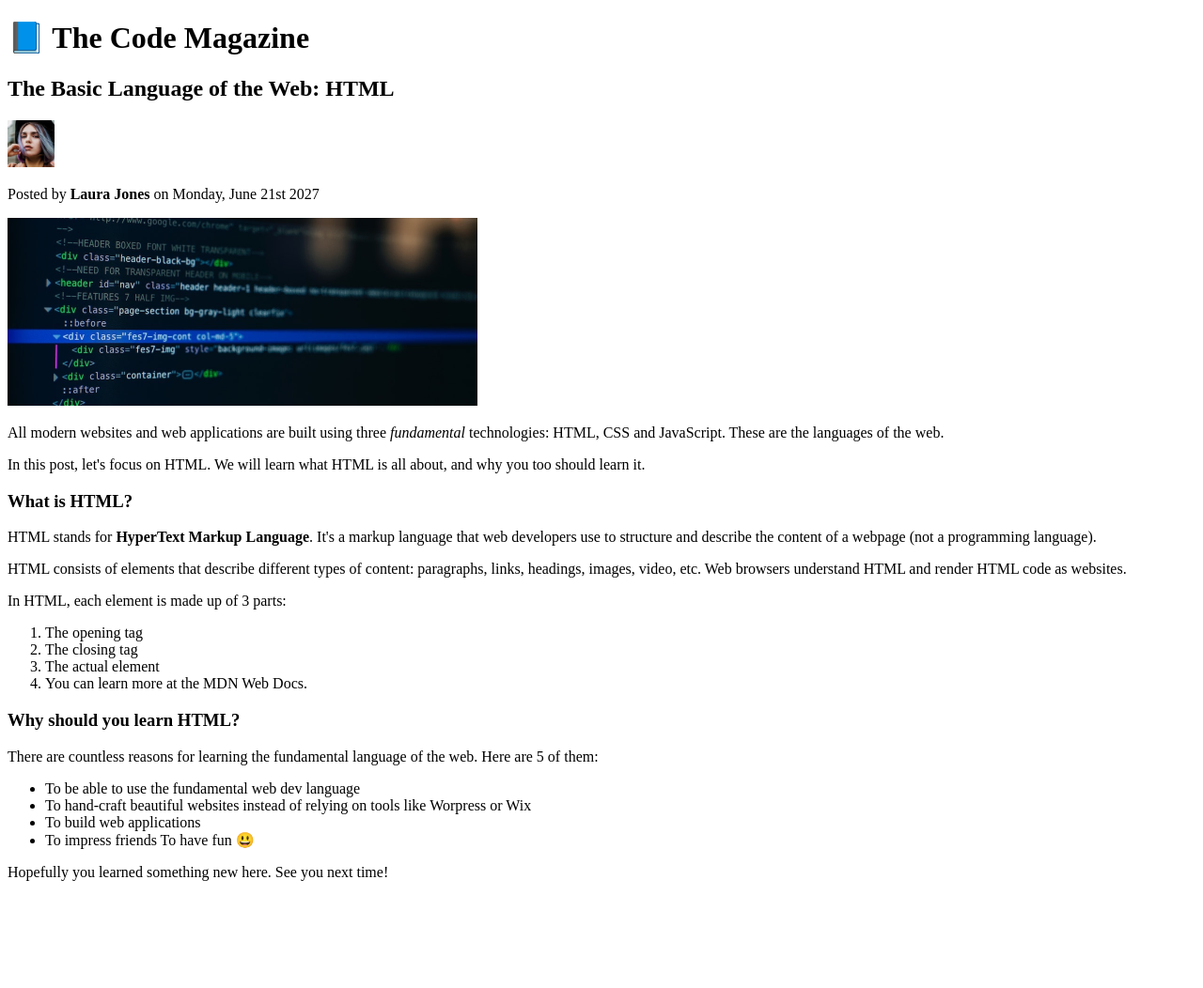
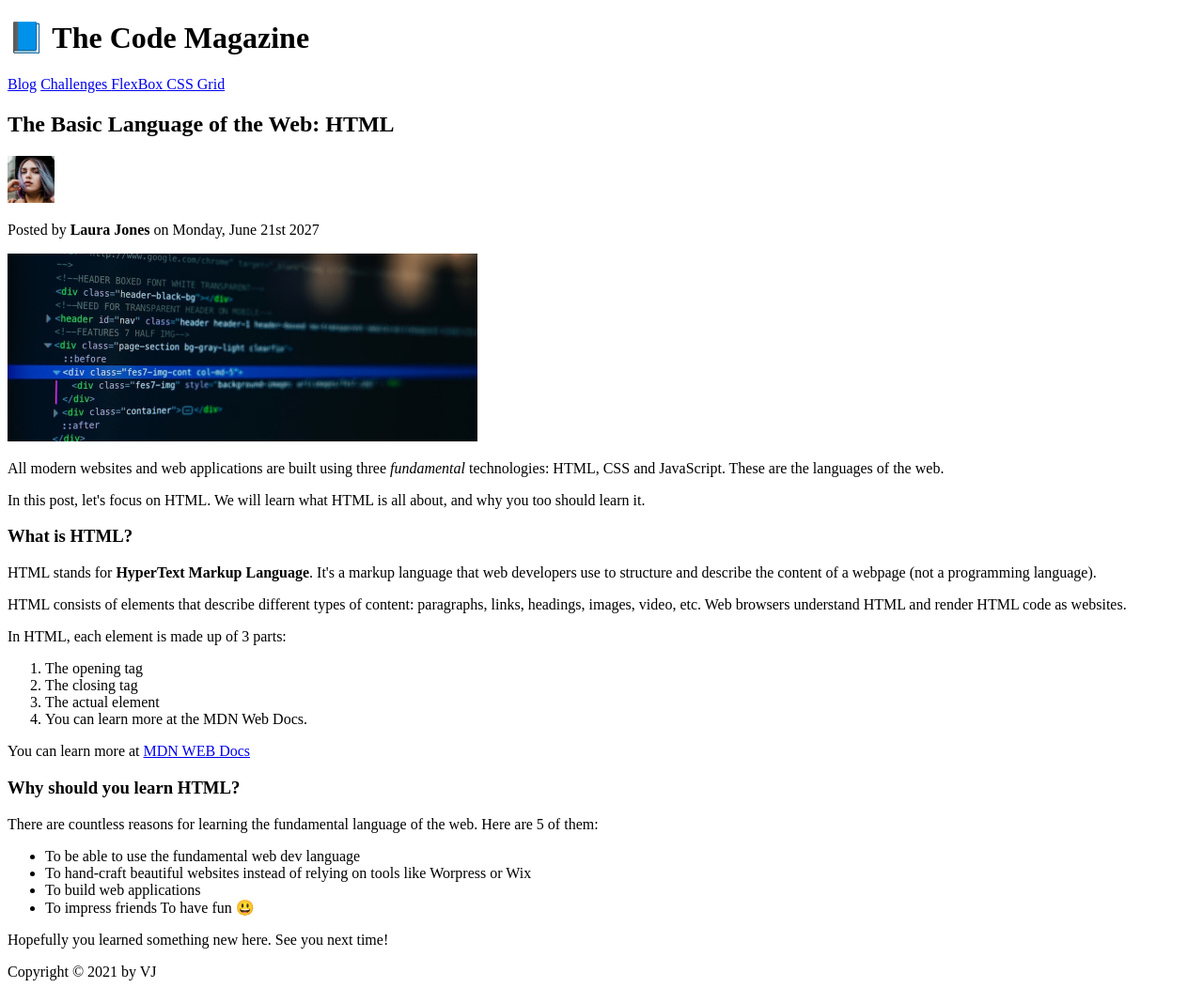
Before and after one commit to vijaykamalr/html_fundamentals, a plain HTML site: page index.html in a window 1280 px wide. Shown: the whole page at 94% size. Before the commit the page ends 954 px from the top, so only its background shows below. Drawn offline with Linux system fonts and the light colour scheme.

Commit message:
Added a hyperlink and footer

```diff
--- a/index.html
+++ b/index.html
@@ -8,9 +8,19 @@
     </title>
   </head>
   <body>
+    <header>
       <h1>
         📘 The Code Magazine
       </h1>
+      <nav>
+        <a href="blog.html">Blog</a>
+        <a href="#"> Challenges </a>
+        <a href="#"> FlexBox </a>
+        <a href="#"> CSS Grid </a>
+      </nav>
+    </header>
+    <article>
+      <header>
         <h2>
           The Basic Language of the Web: HTML
         </h2>
@@ -22,7 +32,13 @@
           height="50"
         />
         <p>Posted by <strong>Laura Jones</strong> on Monday, June 21st 2027</p>
-    <img src="post-img.jpg" alt="Html code content" width="500" height="200" />
+      </header>
+      <img
+        src="post-img.jpg"
+        alt="Html code content"
+        width="500"
+        height="200"
+      />
       <p>
         All modern websites and web applications are built using three
         <em>fundamental</em>
@@ -37,9 +53,9 @@
         What is HTML?
       </h3>
       <p>
-      HTML stands for <strong>HyperText Markup Language</strong>. It's a markup
-      language that web developers use to structure and describe the content of
-      a webpage (not a programming language).
+        HTML stands for <strong>HyperText Markup Language</strong>. It's a
+        markup language that web developers use to structure and describe the
+        content of a webpage (not a programming language).
       </p>
       <p>
         HTML consists of elements that describe different types of content:
@@ -57,6 +73,14 @@
         <li>The actual element</li>
         <li>You can learn more at the MDN Web Docs.</li>
       </ol>
+      <p>
+        You can learn more at
+        <a
+          href="https://developer.mozilla.org/en-US/docs/Web/HTML"
+          target="_blank"
+          >MDN WEB Docs</a
+        >
+      </p>
       <h3>
         Why should you learn HTML?
       </h3>
@@ -76,5 +100,9 @@
       <p>
         Hopefully you learned something new here. See you next time!
       </p>
+    </article>
+    <footer>
+      Copyright &copy; 2021 by VJ
+    </footer>
   </body>
 </html>
```
Also changed, not shown: blog.html (added, +10 -0 lines). Lines whose indentation alone changed are shown as unchanged.
